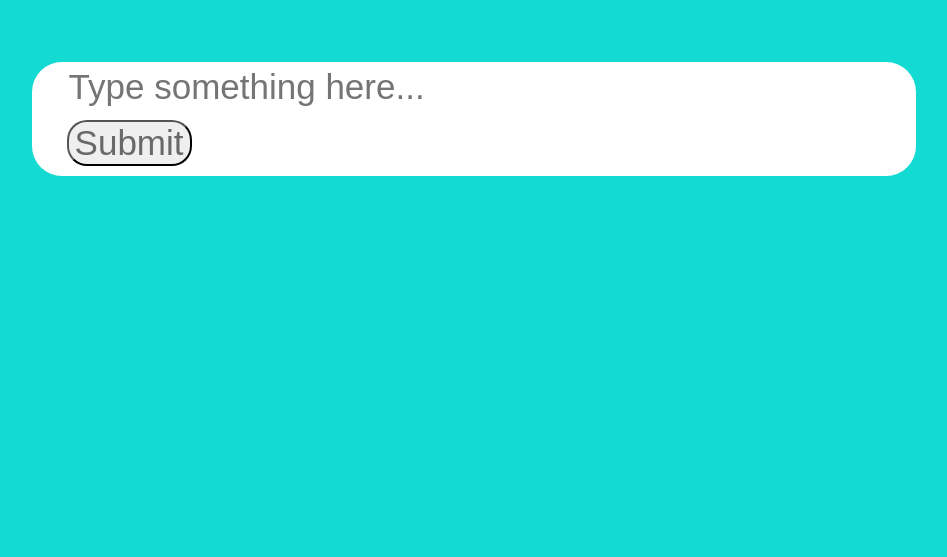
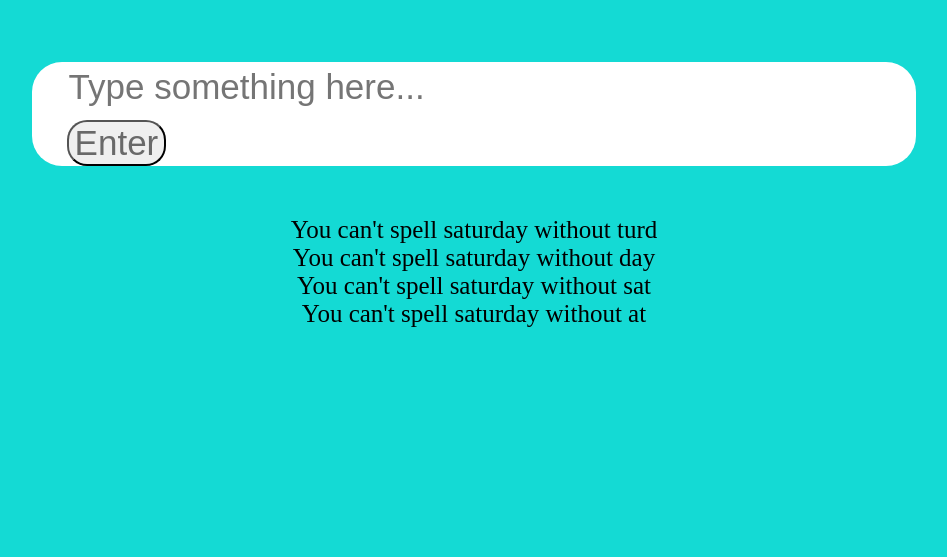
Before and after one commit to connor-isaias-white/what, a plain HTML site: page index.html in a window 1280 px wide. Shown: the part 243-800 px from the top of the page, without its empty margins (166-1113 px from the left). Drawn offline with Linux system fonts and the light colour scheme.

Commit message:
changed title, added space for answers

```diff
--- a/index.html
+++ b/index.html
@@ -5,16 +5,20 @@
     <meta name="viewport" content="width=device-width, initial-scale=1.0">
     <meta http-equiv="X-UA-Compatible" content="ie=edge">
     <title>Words Without Friends</title>
-    <script src="script.py"></script>
+    <script src="script.js"></script>
     <link rel="stylesheet" href="style.css">
 </head>
 <body>
-    <h1>Green Grass</h1>
+    <h1>iiiijjjjjiiii</h1>
     <div id="textbox">
-        <form method="post" autocomplete="off">
-            <input type="text" name="letters" placeholder="Type something here..." display = "inline"></input>
-            <div id="subbox"><input type="Submit" name="Submit"></input></div>
-        </form>
+            <input type="text" name="letters" id="letters" placeholder="Type something here..." display = "inline" autocomplete="off"></input>
+            <div id="subbox"><button onclick="words()">Enter</button></div>
+    </div>
+    <div id="answer">
+        You can't spell saturday without turd<br>
+        You can't spell saturday without day<br>
+        You can't spell saturday without sat<br>
+        You can't spell saturday without at<br>
     </div>
 </body>
 </html>
--- a/style.css
+++ b/style.css
@@ -8,6 +8,7 @@ body {
     margin: 15%;
     margin-top: 6%;
     border-radius: 30px;
+    margin-bottom: 50px;
 }
 #textbox input{
     margin-bottom: 10px;
@@ -18,15 +19,15 @@ body {
     border:0;
     margin-left: 35px;
     background-color: none;
-    min-width: 340px;
-    width: 750px;
+    width: 80%;
 }
-#textbox #subbox input{
+#textbox #subbox button{
+    color: #696969;
     font-size: 35px;
     border-radius: 20px;
     margin-left: 35px;
 }
-#textbox #subbox input:active{
+#textbox #subbox button:active{
     background-color:#5086ff;
     color:#d5d1d1;
     opacity: 10%;
@@ -43,3 +44,8 @@ h1 {
 #textbox form{
     display:inline-block;
 }
+#answer{
+    text-align: center;
+    margin-top: 10px;
+    font-size: 25px;
+}
```
